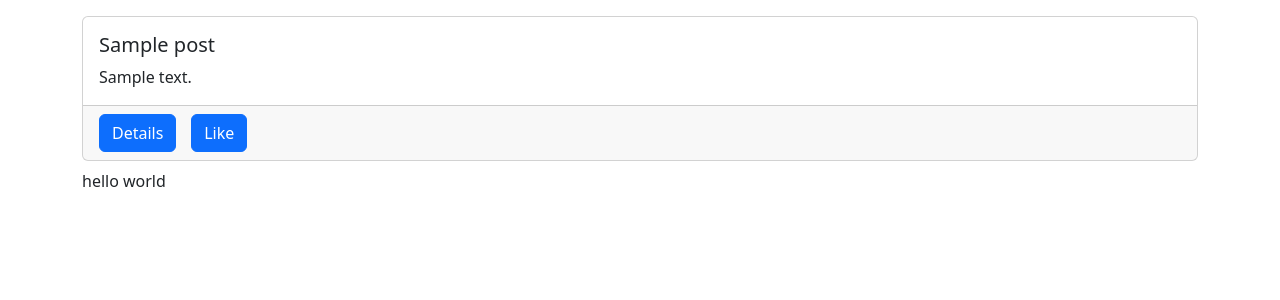
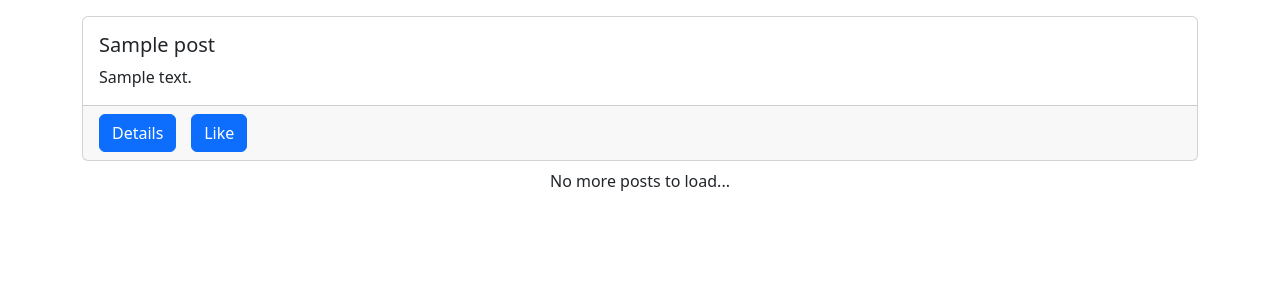
Before and after one commit to Nate-Neal/SENG2045_A3, a Django app: page / in a window 1280 px wide. Shown: the top 300 px of the page. Run offline with Django 5.2, Linux system fonts and the light colour scheme; tables that the repository leaves empty hold one stand-in row (values such as "Sample post").

Commit message:
Implement Load More button with Ajax post pagination

```diff
--- a/posts/static/posts/main.js
+++ b/posts/static/posts/main.js
@@ -1,24 +1,16 @@
 console.log("Nathanael");
 
-const helloWorldBox = document.getElementById("nate");
+
 const postsBox = document.getElementById("posts-box");
 const spinnerBox = document.getElementById("spinner-box");
+const loadBtn = document.getElementById("load-more");
+const endBox = document.getElementById("end-box");
+let visible = 3
 
-$.ajax({
+const getdata = () => {
+  $.ajax({
   type: "GET",
-  url: "/hello-world/",
-  success: function (response) {
-    console.log("success", response.text);
-    helloWorldBox.innerHTML = response.text;
-  },
-  error: function (error) {
-    console.log("error", error);
-  },
-});
-
-$.ajax({
-  type: "GET",
-  url: "/load-posts/",
+  url: `/load-posts/${visible}/`,
   success: function (response) {
     console.log(response);
     const data = response.data;
@@ -46,9 +38,28 @@ $.ajax({
                 </div>
           `
       });
-    }, 100);
+    }, 100)
+    console.log(response.size)
+    if (response.size == 0) {
+      endBox.textContent = "No posts added yet...";
+    }
+    else if (response.size <= visible) {
+      loadBtn.classList.add("not-visible");
+      endBox.textContent = "No more posts to load...";
+    }
   },
   error: function (error) {
     console.log("error", error);
   },
 });
+}
+
+const loadMBtn = document.getElementById("load-more");
+loadBtn.addEventListener("click", () => {
+    spinnerBox.classList.remove("not-visible");
+    visible += 3;
+    getdata();
+
+})
+
+ getdata();
--- a/posts/templates/posts/post_list.html
+++ b/posts/templates/posts/post_list.html
@@ -16,23 +16,20 @@ posts
     {% endfor %}
 {% endcomment %}
 
-{% comment %} Spinner reference: https://getbootstrap.com/docs/6.0/components/spinner/ {% endcomment %}
-    <div id ="spinner-box">
-        <div class="spinner-border" role="status">
-  <span class="visually-hidden">Loading…</span>
+
+{% comment %}
+Spinner reference: https://getbootstrap.com/docs/5.3/components/spinners/
+{% endcomment %}
+
+<div id="spinner-box" class="text-center my-3">
+    <div class="spinner-border" role="status">
+        <span class="visually-hidden">Loading...</span>
+    </div>
 </div>
-
-<span class="badge theme-primary">
-  <span class="spinner-border" aria-hidden="true"></span>
-  <span role="status">Loading</span>
-</span>
-
-<button class="btn-subtle theme-primary" type="button" disabled>
-  <span class="spinner-border" aria-hidden="true"></span>
-  <span role="status">Loading…</span>
-</button>
-    </div>
-    <div id ="posts-box"></div>
-    <div id ="nate"></div>
-
+<div id="posts-box"></div>
+<div class="text-center mb-3" id="end-box">
+    <button class="btn btn-primary" id="load-more" type="button">
+        Load More
+    </button>
+</div>
 {% endblock content %}
--- a/posts/urls.py
+++ b/posts/urls.py
@@ -5,5 +5,5 @@ app_name = 'posts'
 urlpatterns = [
     path('', post_list, name='main-board'),
     path('hello-world/',hello_world_view, name='hello-world'),
-    path('load-posts/', load_posts, name='load-posts'),
+    path('load-posts/<int:num_posts>/', load_posts, name='load-posts'),
 ]
--- a/posts/views.py
+++ b/posts/views.py
@@ -11,18 +11,24 @@ def post_list(request):
     qs = Post.objects.all()
     return render(request, 'posts/post_list.html', {'qs': qs})
 
-def load_posts(request):
-    qs = Post.objects.all()
+def load_posts(request, num_posts):
+    visible = 3
+    upper = num_posts
+    lower = upper - visible
+    size = Post.objects.all().count()
+
+    qs = Post.objects.all()[:num_posts]
     data = []
     for obj in qs:
         item = {
             'id': obj.id,
             'title': obj.title,
             'body': obj.body,
+            'liked': True if request.user in obj.liked.all() else False,
             'author': obj.author.username,
         }
         data.append(item)
-    return JsonResponse({'data': data})
+    return JsonResponse({'data': data[lower:upper], 'size': size})
 
 def hello_world_view(request):
     return JsonResponse({'text': 'hello world'})
```
